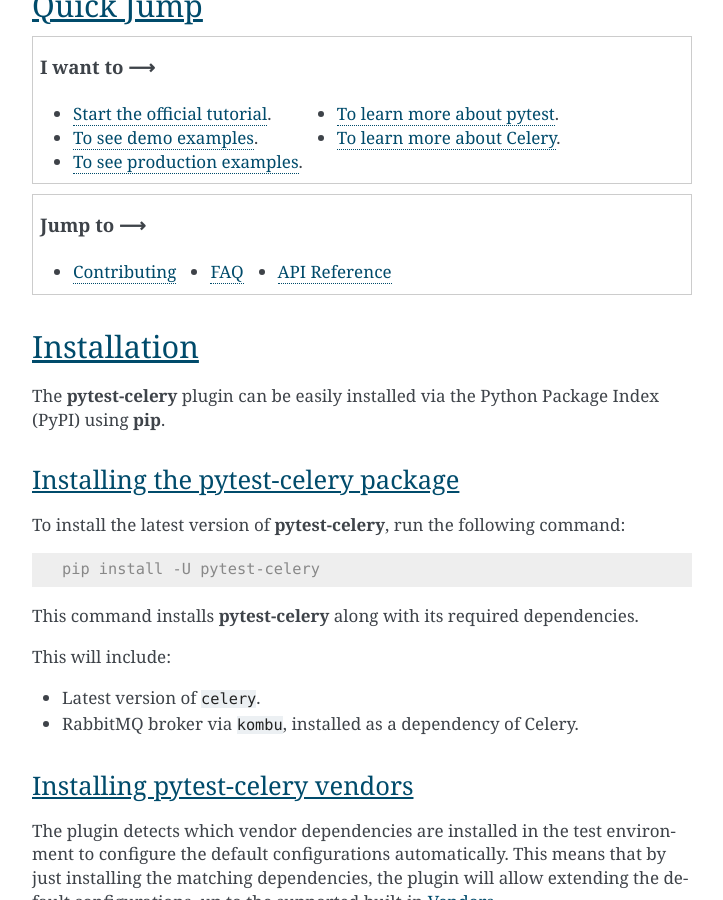
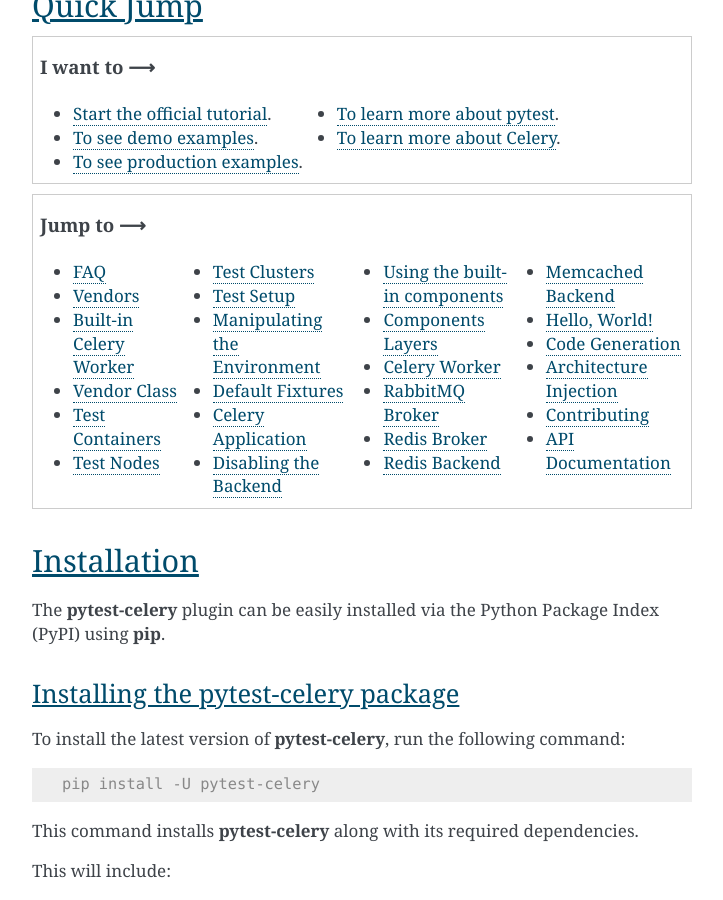
Before and after one commit to celery/pytest-celery, a Sphinx documentation site: the page built from docs/getting-started/introduction.rst, in a window 1280 px wide and 900 px high, scrolled down 5390 px. Shown: the whole window, without its empty margins (388-1111 px from the left). Built offline with Sphinx 7.4.7, drawn with Linux system fonts in a browser that asks for light colours; cross-references to code outside the pages are shown as plain code.

Commit message:
Doc: Enhanced "Jump to" section

```diff
--- a/docs/getting-started/introduction.rst
+++ b/docs/getting-started/introduction.rst
@@ -250,9 +250,30 @@
     .. hlist::
         :columns: 4
 
-        - :ref:`Contributing <contributing>`
         - :ref:`FAQ <faq>`
-        - :ref:`API Reference <apiref>`
+        - :ref:`vendors`
+        - :ref:`built-in-worker`
+        - :ref:`vendor-class`
+        - :ref:`test-containers`
+        - :ref:`test-nodes`
+        - :ref:`test-clusters`
+        - :ref:`test-setup`
+        - :ref:`manipulating-the-environment`
+        - :ref:`default-fixtures`
+        - :ref:`celery-application`
+        - :ref:`disable_backend`
+        - :ref:`built-in-components`
+        - :ref:`components-layers`
+        - :ref:`celery-worker`
+        - :ref:`rabbitmq-broker`
+        - :ref:`redis-broker`
+        - :ref:`redis-backend`
+        - :ref:`memcached-backend`
+        - :ref:`hello-world`
+        - :ref:`code-generation`
+        - :ref:`architecture-injection`
+        - :ref:`contributing`
+        - :ref:`apiref`
 
 .. _installation:
 
```
Also changed, not shown: docs/getting-started/first-steps.rst (+8 -0 lines).
